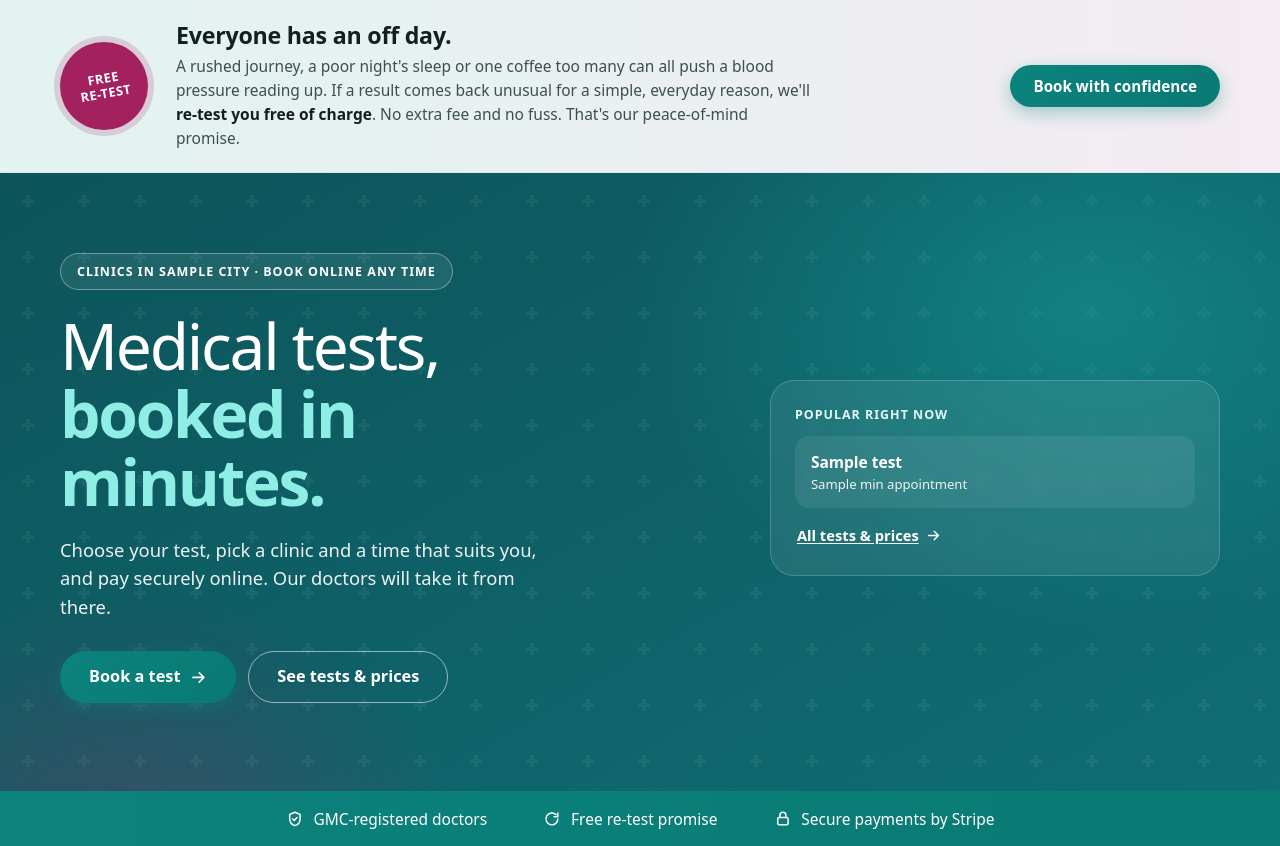
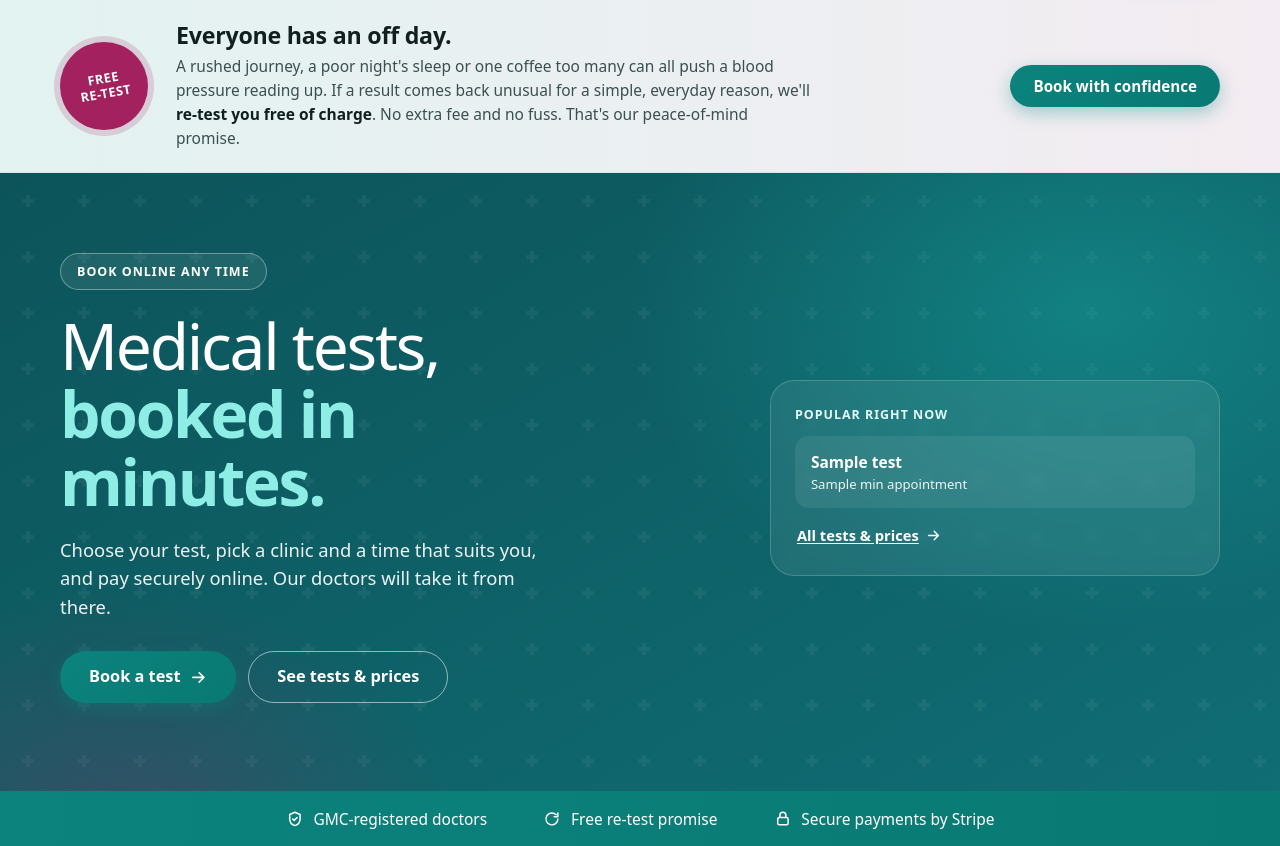
Before and after one commit to sarobutt/Fit-To-Go-Medical, a Node project: template views/home.ejs in a window 1280 px wide. Shown: the part 73-919 px from the top of the page. Run offline with Node 20 templates, Linux system fonts and the light colour scheme; the template is opened without the code that fills it: most values are stand-ins (such as "Sample title", 1, 10 or a date in 2020); some web fonts are replaced.

Commit message:
Remove city names from the home page hero label and clinics intro
The hero label now just says "Book online any time", and the clinics
section says "Friendly, doctor-led clinics. Find the one nearest you.",
so neither needs editing as new clinics open.

Co-Authored-By: Claude Opus 5.5 <noreply@anthropic.com>
Claude-Session: https://claude.ai/code/session_01D4ykufLyQTrFs1oKgUG2UM

```diff
--- a/views/home.ejs
+++ b/views/home.ejs
@@ -1,7 +1,5 @@
 <%- include('partials/header') %>
 <% const bookHref = user && user.role === 'patient' ? '/patient/book' : '/register';
-   const cities = [...new Set(clinics.map((c) => c.city))];
-   const cityText = cities.length > 1 ? cities.slice(0, -1).join(', ') + ' & ' + cities[cities.length - 1] : cities[0];
    const fromPrice = tests.length ? Math.min(...tests.map((t) => t.price_pence)) : null;
    const arrow = '<svg class="ico" viewBox="0 0 24 24" aria-hidden="true" focusable="false"><path d="M5 12h14M13 6l6 6-6 6"/></svg>'; %>
 
@@ -19,7 +17,7 @@
 <section class="hero bleed" aria-labelledby="hero-title">
   <div class="container hero-inner">
     <div class="hero-copy">
-      <% if (cityText) { %><p class="eyebrow-pill">Clinics in <%= cityText %> · Book online any time</p><% } %>
+      <p class="eyebrow-pill">Book online any time</p>
       <h1 id="hero-title">Medical tests, <span class="hl">booked in minutes.</span></h1>
       <p>Choose your test, pick a clinic and a time that suits you, and pay securely online. Our doctors will take it from there.</p>
       <div class="row hero-actions">
@@ -103,7 +101,7 @@
 <section class="section" aria-labelledby="clinics-title">
   <div class="section-head">
     <h2 id="clinics-title">Our <span class="hl">clinics</span></h2>
-    <% if (cityText) { %><p>Friendly, doctor-led clinics in <%= cityText %>.</p><% } %>
+    <p>Friendly, doctor-led clinics. Find the one nearest you.</p>
   </div>
   <div class="grid grid-3">
     <% for (const c of clinics) { %>
```
